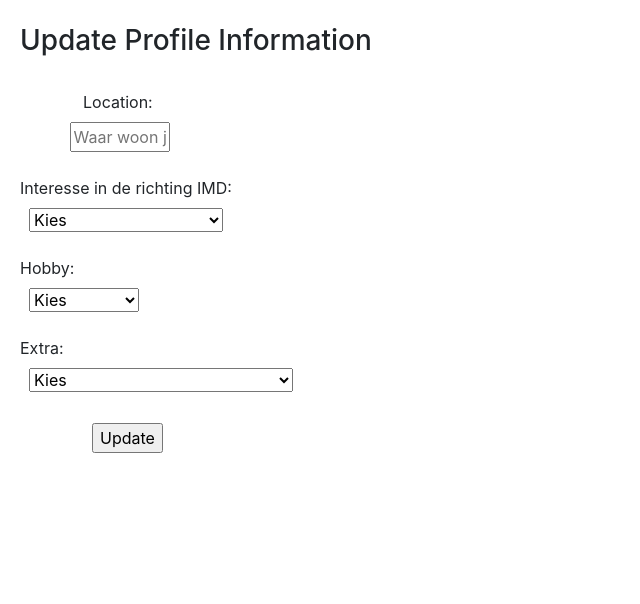
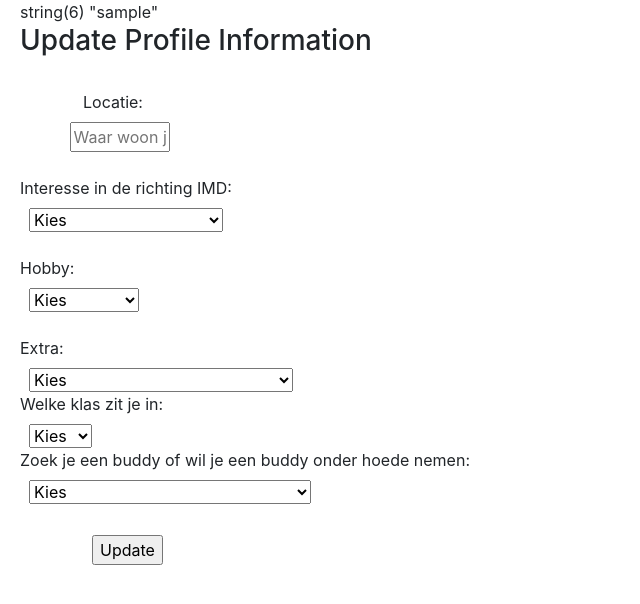
Before and after one commit to MichaelStorms/PHPbuddy, a PHP site: page /profileFeatures.php in a window 1280 px wide. Shown: the top 604 px of the page, without its empty margins (0-640 px from the left). Run offline with PHP 8.4, Linux system fonts and the light colour scheme; the visitor is signed in with stand-in values (Sample User, id 1).

Commit message:
update f5 -f6

```diff
--- a/classes/user.php
+++ b/classes/user.php
@@ -8,7 +8,9 @@ class User
     protected $lastname;
     protected $email;
     protected $password;
-    private $location;
+    protected $class;
+    protected $buddy;
+    private $locatie;
     private $course;
     private $hobby;
     private $extra;
@@ -97,9 +99,9 @@ class User
 /**
      * Get the value of location
      */
-    public function getLocation()
+    public function getLocatie()
     {
-        return $this->location;
+        return $this->locatie;
     }
 
     /**
@@ -107,9 +109,9 @@ class User
      *
      * @return  self
      */
-    public function setLocation($location)
+    public function setLocatie($locatie)
     {
-        $this->location = $location;
+        $this->locatie = $locatie;
 
         return $this;
     }
@@ -174,21 +176,69 @@ class User
         return $this;
     }
 
+    /**
+     * Get the value of class
+     */
+    public function getClass()
+    {
+        return $this->class;
+    }
+
+    /**
+     * Set the value of class
+     *
+     * @return  self
+     */
+    public function setClass($class)
+    {
+        $this->class = $class;
+
+        return $this;
+    }
+
+        /**
+     * Get the value of buddy
+     */
+    public function getBuddy()
+    {
+        return $this->buddy;
+    }
+
+    /**
+     * Set the value of buddy
+     *
+     * @return  self
+     */
+    public function setBuddy($buddy)
+    {
+        $this->buddy = $buddy;
+
+        return $this;
+    }
+
+
+
+
+
     public function save()
     {
         $conn = Db::getConnection();
 
-        $statement = $conn->prepare("insert into users (firstname, lastname, email, password) values (:firstname, :lastname, :email, :password)");
+        $statement = $conn->prepare("insert into users (firstname, lastname, email, password, class, buddy) values (:firstname, :lastname, :email, :password , :class, :buddy)");
 
         $firstname = $this->getFirstname();
         $lastname = $this->getLastname();
         $email = $this->getEmail();
         $password = $this->getPassword();
+        $class = $this->getClass();
+        $buddy = $this->getBuddy();
 
         $statement->bindValue(":firstname", $firstname);
         $statement->bindValue(":lastname", $lastname);
         $statement->bindValue(":email", $email);
         $statement->bindValue(":password", $password);
+        $statement->bindValue(":class",$class);
+        $statement->bindValue(":buddy",$buddy);
 
         $result = $statement->execute();
 
@@ -228,22 +278,59 @@ class User
         return $result['password'];
     }
 
-    public static function updateProfile($location,$course,$hobby,$extra,$email)
+    public function updateProfile()
     {
+        $email = trim($_SESSION['user']);
+
         $conn = Db::getConnection();
+        $statement = $conn->prepare("UPDATE users SET locatie = :locatie, interests = :course, hobby = :hobby, extra = :extra, class = :class, buddy = :buddy WHERE email = '$email'"); //:email moet voor een of andere reden.
 
-        $statement = $conn->prepare("INSERT INTO users (`location`, `interests`, `hobby`, `extra`) VALUES (:location,:course,:hobby,:extra) where email = :email ");
-        $statement->bindValue(":location", $location);
-        $statement->bindValue(":course", $course);
-        $statement->bindValue(":hobby", $hobby);
-        $statement->bindValue(":extra", $extra);
-        $statement->bindValue(":email", $email);
+        $locatie = $this->getLocatie();
+        $course = $this->getCourse();
+        $hobby = $this->getHobby();
+        $extra = $this->getExtra();
+        $class = $this->getClass();
+        $buddy = $this->getBuddy();
+
+        $statement->bindParam(":locatie", $locatie);
+        $statement->bindParam(":course", $course);
+        $statement->bindParam(":hobby", $hobby);
+        $statement->bindParam(":extra", $extra);
+        $statement->bindParam(":class", $class);
+        $statement->bindParam(":buddy", $buddy);
+      //  $statement->bindParam(":email", $email);
+
 
         $result = $statement->execute();
 
         return $result;
     }
+    public function updateProfileNoClassBuddy()
+    {
+        $email = trim($_SESSION['user']);
 
+        $conn = Db::getConnection();
+        $statement = $conn->prepare("UPDATE users SET locatie = :locatie, interests = :course, hobby = :hobby, extra = :extra WHERE email = '$email'"); //:email moet voor een of andere reden.
+
+        $locatie = $this->getLocatie();
+        $course = $this->getCourse();
+        $hobby = $this->getHobby();
+        $extra = $this->getExtra();
+
+
+        $statement->bindParam(":locatie", $locatie);
+        $statement->bindParam(":course", $course);
+        $statement->bindParam(":hobby", $hobby);
+        $statement->bindParam(":extra", $extra);
+
+      //  $statement->bindParam(":email", $email);
+
+
+        $result = $statement->execute();
+
+        return $result;
+    }
+}
 
     /*
     public static function getAll(){
@@ -258,6 +345,3 @@ class User
     /**
      * Get the value of password
      */
-
-
-}
--- a/index.php
+++ b/index.php
@@ -22,6 +22,8 @@
       <form action="logout.php" method="post">
         <div class="form__field">
           <input type="submit" value="Logout" class="btn btn--primary">
+          <a href="profileFeatures.php">update your profile.</a>
+          <a href="buddySearch.php">go find a buddy!</a>
         </div>
       </form>
     </div>
--- a/profileFeatures.php
+++ b/profileFeatures.php
@@ -1,37 +1,68 @@
 <?php
+/*
 ini_set('display_errors', 1);
 ini_set('display_startup_errors', 1);
-error_reporting(E_ALL);
+error_reporting(E_ALL);*/
 
 	session_start();
 
-	include(__DIR__."/classes/db.php");
+	include(__DIR__. "/classes/db.php");
 	include_once(__DIR__ . '/classes/user.php');
 
-	//var_dump($_SESSION['user']);
+	var_dump($_SESSION['user']);
+
 
 	if (!empty($_POST)) {
 		//echo "test";
+		try{
 
-		$location = $_POST['location'];
+
+			$user = new User();
+
+		$locatie = $_POST['locatie'];
 		$course = $_POST['course'];
 		$hobby = $_POST['hobby'];
 		$extra = $_POST['extra'];
+		$class = $_POST['class'];
+		$buddy = $_POST['buddy'];
 
-		//$email = $_SESSION['user']; (nodig om te laten sturen)
+		if(!empty($locatie) || !empty($hobby) || !empty($course) || !empty($extra) || !empty($class) || !empty($buddy)){
 
-		$result = user::updateProfile($location,$course,$hobby,$extra,$email);
+		//echo "succes";
+		$user->setLocatie($_POST["locatie"]);
+		$user->setCourse($_POST["course"]);
+		$user->setHobby($_POST["hobby"]);
+		$user->setExtra($_POST["extra"]);
+		$user->setClass($_POST["class"]);
+		$user->setBuddy($_POST["buddy"]);
 
+		$user->updateProfile();
+		}
+		else if(!empty($locatie) || !empty($hobby) || !empty($course) || !empty($extra)){
+
+			$user->setLocatie($_POST["locatie"]);
+			$user->setCourse($_POST["course"]);
+			$user->setHobby($_POST["hobby"]);
+			$user->setExtra($_POST["extra"]);
+			$user->updateProfileNoClassBuddy();
+		}
+		else{
+			//echo "niet succes";
+
+		}
 	}
+	catch(\Throwable $th){
+		$error = $th->getMessage();
+	}}
 
-
+/*
 	function profileUpdate( $field ){
 		if (preg_match("/^[^@]+@[a-zA-Z0-9._-]+\.[a-zA-Z]+$/", $field)){
 			return true;
 		}
 		return false;
 	}
-
+*/
 ?><!DOCTYPE html>
 <html>
     <head>
@@ -53,16 +84,16 @@ error_reporting(E_ALL);
 					</div>
 				<?php endif; ?>
 
-				<label>Location:</label><br>
-		         <input style="width:100px" type="text" name="location" placeholder="Waar woon je/ zit je op kot?" /><br>
+				<label>Locatie:</label><br>
+		         <input style="width:100px" type="text" name="locatie" placeholder="Waar woon je/ zit je op kot?" /><br>
 
 				<div class="dropdown">
 					<label>Interesse in de richting IMD:</label><br>
 						<select name="course" id="course" >
-							<option value="0">Kies</option>
-							<option value="Voetbal">Development</option>
-							<option value="Basketbal">Design</option>
-							<option value="Gaming">Design & Development</option>
+							<option value="">Kies</option>
+							<option value="Development">Development</option>
+							<option value="Design">Design</option>
+							<option value="Design & Development">Design & Development</option>
 						</select>
 				</div>
 
@@ -70,7 +101,7 @@ error_reporting(E_ALL);
 		         <div class="dropdown">
 					<label>Hobby:</label><br>
 						<select name="hobby" id="hobby">
-							<option value="0">Kies</option>
+							<option value="">Kies</option>
 							<option value="Voetbal">Voetbal</option>
 							<option value="Basketbal">Basketbal</option>
 							<option value="Gaming">Gaming</option>
@@ -82,9 +113,28 @@ error_reporting(E_ALL);
 		         <div class="dropdown">
 					<label>Extra:</label><br>
 						<select name="extra" id="extra">
-							<option value="0">Kies</option>
+							<option value="">Kies</option>
 							<option value="foodie">Ik ben een foodie</option>
 							<option value="party">Ik vind een stevige party wel tof</option>
+						</select>
+				</div>
+
+				<div class="dropdown">
+					<label>Welke klas zit je in:</label><br>
+						<select name="class" id="class" >
+							<option value="">Kies</option>
+							<option value="1IMD">1IMD</option>
+							<option value="2IMD">2IMD</option>
+							<option value="3IMD">3IMD</option>
+						</select>
+				</div>
+
+				<div class="dropdown">
+					<label>Zoek je een buddy of wil je een buddy onder hoede nemen:</label><br>
+						<select name="buddy" id="buddy" >
+							<option value="">Kies</option>
+							<option value="BuddySearcher">Ik zoek een buddy</option>
+							<option value="BuddyHolder">Ik wil een buddy onder mijn hoede</option>
 						</select>
 				</div>
 
```
Also changed, not shown: classes/Filter.php (added, +172 -0 lines).
